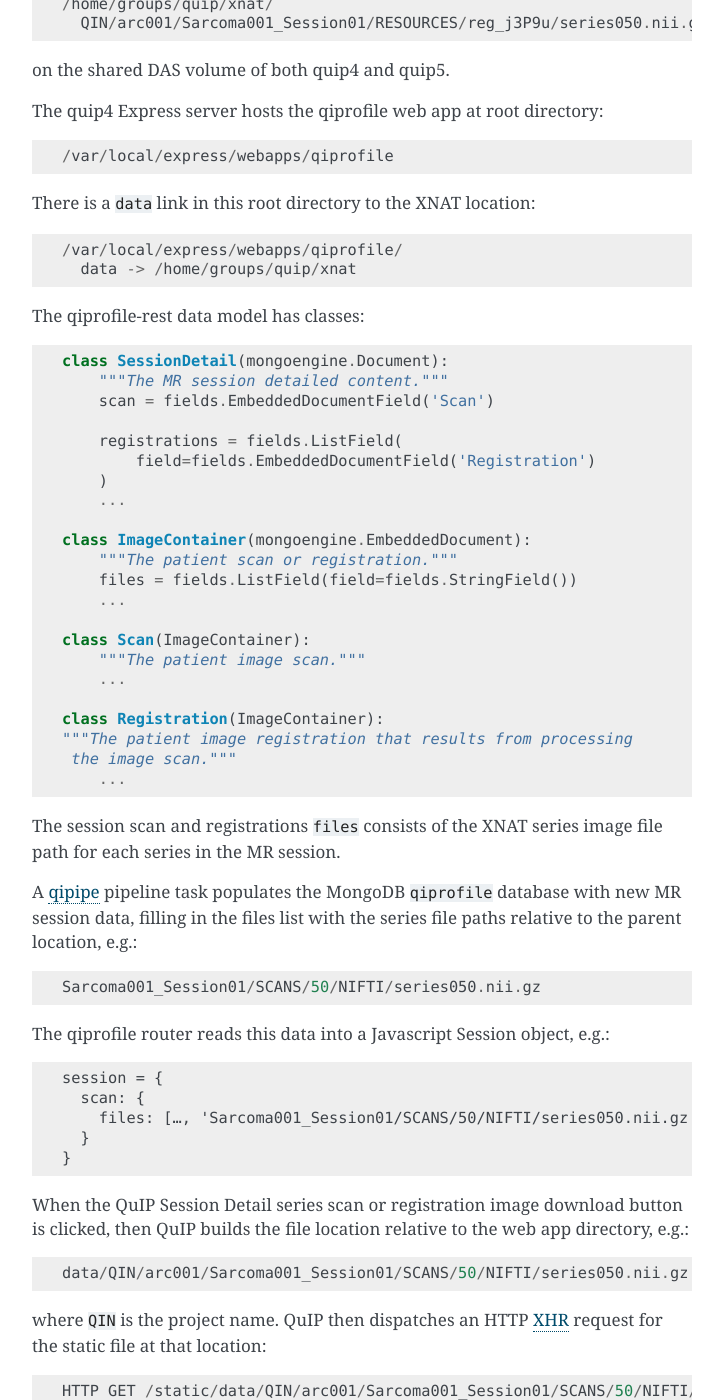
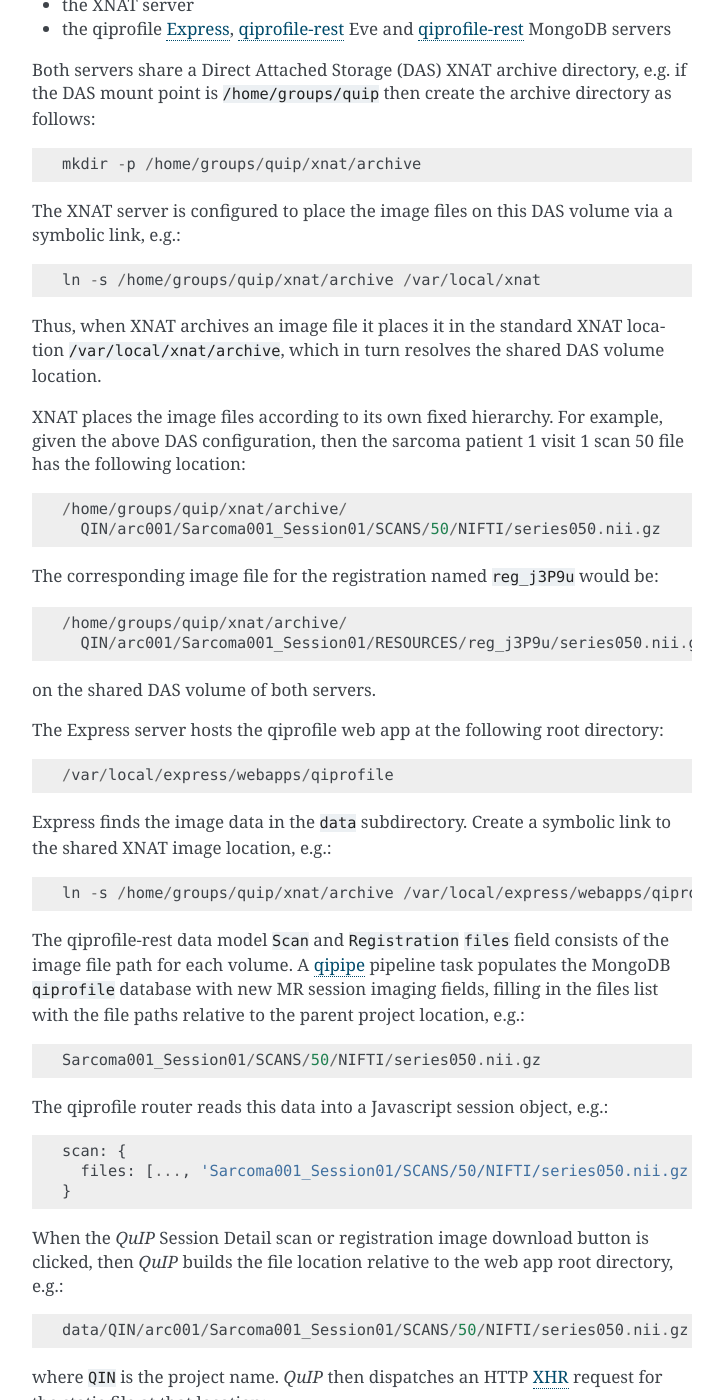
Before and after one commit to ohsu-qin/qiprofile, a Sphinx documentation site: the page built from doc/development.rst, in a window 1280 px wide and 1400 px high, scrolled down 8712 px. Shown: the whole window, without its empty margins (388-1111 px from the left). Built offline with Sphinx 7.4.7, drawn with Linux system fonts in a browser that asks for light colours; some of the changed text lies outside the part shown.

Commit message:
Update the dev doc.

```diff
--- a/doc/development.rst
+++ b/doc/development.rst
@@ -6,7 +6,8 @@
 Overview
 ********
 
-The ``qiprofile`` module implements the Imaging Profile UI web application.
+The ``qiprofile`` module implements the Imaging Profile UI web
+application.
 
 
 ************
@@ -32,24 +33,33 @@
 Setup
 *****
 
-1. Follow the `qiprofile installation instructions`_, omitting the ``--production``
-   option.
+1. Follow the `qiprofile installation instructions`_, omitting the
+   ``--production`` option.
 
 2. Install the Grunt_ CLI command globally::
 
        npm install -g grunt-cli
 
-3. Install the PhantomJS_ headless web server globally::
-
-       npm install -g phantomjs
-
-4. Run the following in a console from the ``qiprofile`` directory::
+3. Run the following in a console from the ``qiprofile`` directory::
 
        npm install
 
    This command installs the necessary packages [#xtk_fork]_.
 
-5. Run the following Grunt_ script::
+4. Add the following line to the bash initialization script
+   (``$HOME/.bashrc`` or ``$HOME/.bash_profile``)::
+
+       export PHANTOMJS_BIN=$HOME/workspace/qiprofile/node_modules/phantomjs/bin/phantomjs
+
+   This step works around the phantomjs bug described in
+   ``test/unit/README.rst``.
+
+5. Open a new console to refresh the environment.
+
+6. Read `test/unit/README.rst`` and `test/e2e/README.rst`` for additional
+   testing notes.
+
+7. Run the following Grunt_ script::
 
        grunt
 
@@ -212,6 +222,14 @@
 
 Coding Standards
 ----------------
+* All unit and end-to-end tests must run successfully before any
+  ``git push`` to the GitHub master branch.
+
+* Every new feature should be verified by a new test suite.
+
+* Every bug fix should be verified by a new test case that fails
+  before the bug fix and succeeds after the bug fix.
+
 * All application JavaScript is compiled from an ``app/javascripts``
   CoffeeScript file. If working from a JavaScript example, adapt it to an
   equivalent CoffeeScript, which has the added benefit of understanding
@@ -366,27 +384,37 @@
 * Version numbers follow the *major*\ .\ *minor*\ .\ *patch* scheme
   described in the `Fast and Loose Versioning`_ gist.
 
-* Add a new version as follows:
+* Prepare to publish changes as follows:
 
-  * Add a short version theme description to ``History.rst``.
+  - Check in all tested changes.
 
-  * Increment the ``package.json`` version attribute.
-
-  * Check in all tested changes.
-
-  * Rebase, test and merge the branch as described above.
+  - Rebase, test and merge the branch as described above.
     You should now be on the ``master`` branch.
 
-  * Set a git tag with a ``v`` prefix, e.g.::
+* Contributors submit changes by pushing the changes to a
+  GitHub fork and sending a pull request to the main
+  qiprofile GitHub repository.
+
+* Committers add a new version as follows:
+
+  - Add a short version theme description to ``History.rst``.
+
+  - Increment the ``package.json`` version attribute.
+
+  - Set a git tag with a ``v`` prefix, e.g.::
 
         git tag v2.1.2
 
-  * Update the server::
+  - Update the server::
 
         git push
         git push --tags
 
-  * Periodically delete unused local and remote branches. Exercise care
+  - Publish the new module to NPM (cf. the `NPM Publishing Guide`_)::
+
+        npm publish
+
+  - Periodically delete unused local and remote branches. Exercise care
     when deleting a stale remote branch. See the
     `Pro Git Book`_ `Deleting Remote Branches`_ section for details.
 
@@ -395,113 +423,90 @@
 Deployment
 **********
 
-The deployment targets are as follows:
+The deployment targets requires two servers:
 
-* ``quip5`` - the XNAT server
+* the XNAT server
 
-* ``quip4`` - the qiprofile Express_, qiprofile-rest_ Eve and qiprofile-rest_
+* the qiprofile Express_, qiprofile-rest_ Eve and qiprofile-rest_
   MongoDB servers
 
-Both ``quip5`` and ``quip4`` share a Direct Attached Storage (DAS) mounted
-at::
+Both servers share a Direct Attached Storage (DAS) XNAT archive
+directory, e.g. if the DAS mount point is ``/home/groups/quip``
+then create the archive directory as follows::
 
-   /home/groups/quip/xnat
+    mkdir -p /home/groups/quip/xnat/archive
 
-The quip5 XNAT server is configured to place the image files on this DAS
-volume via a symbolic link::
+The XNAT server is configured to place the image files on this DAS
+volume via a symbolic link, e.g.::
 
-    /var/local/xnat -> /home/groups/quip/xnat
+    ln -s /home/groups/quip/xnat/archive /var/local/xnat
 
 Thus, when XNAT archives an image file it places it in the standard XNAT
-location ``/var/local/xnat`` which in turn resolves the shared DAS volume
-location.
+location ``/var/local/xnat/archive``, which in turn resolves the shared
+DAS volume location.
 
 XNAT places the image files according to its own fixed hierarchy. For
-example, the sarcoma patient 1 visit 1 scan 50 file would be at::
+example, given the above DAS configuration, then the sarcoma patient 1
+visit 1 scan 50 file has the following location::
 
-    /home/groups/quip/xnat/
+    /home/groups/quip/xnat/archive/
       QIN/arc001/Sarcoma001_Session01/SCANS/50/NIFTI/series050.nii.gz
 
 The corresponding image file for the registration named ``reg_j3P9u``
 would be::
 
-    /home/groups/quip/xnat/
+    /home/groups/quip/xnat/archive/
       QIN/arc001/Sarcoma001_Session01/RESOURCES/reg_j3P9u/series050.nii.gz
 
-on the shared DAS volume of both quip4 and quip5.
+on the shared DAS volume of both servers.
 
-The quip4 Express server hosts the qiprofile web app at root directory::
+The Express server hosts the qiprofile web app at the following root
+directory::
 
     /var/local/express/webapps/qiprofile
 
-There is a ``data`` link in this root directory to the XNAT location::
+Express finds the image data in the ``data`` subdirectory. Create a
+symbolic link to the shared XNAT image location, e.g.::
 
-    /var/local/express/webapps/qiprofile/
-      data -> /home/groups/quip/xnat
+    ln -s /home/groups/quip/xnat/archive /var/local/express/webapps/qiprofile/data
 
-The qiprofile-rest data model has classes::
-
-    class SessionDetail(mongoengine.Document):
-        """The MR session detailed content."""
-        scan = fields.EmbeddedDocumentField('Scan')
-
-        registrations = fields.ListField(
-            field=fields.EmbeddedDocumentField('Registration')
-        )
-        ...
-
-    class ImageContainer(mongoengine.EmbeddedDocument):
-        """The patient scan or registration."""
-        files = fields.ListField(field=fields.StringField())
-        ...
-
-    class Scan(ImageContainer):
-        """The patient image scan."""
-        ...
-
-    class Registration(ImageContainer):
-    """The patient image registration that results from processing
-     the image scan."""
-        ...
-
-The session scan and registrations ``files`` consists of the XNAT series
-image file path for each series in the MR session.
-
-A qipipe_ pipeline task populates the MongoDB ``qiprofile`` database with
-new MR session data, filling in the files list with the series file paths
-relative to the parent location, e.g.::
+The qiprofile-rest data model ``Scan`` and ``Registration`` ``files``
+field consists of the image file path for each volume. A qipipe_ pipeline task
+populates the MongoDB ``qiprofile`` database with new MR session imaging fields,
+filling in the files list with the file paths relative to the parent project
+location, e.g.::
 
     Sarcoma001_Session01/SCANS/50/NIFTI/series050.nii.gz
 
-The qiprofile router reads this data into a Javascript Session object, e.g.::
+The qiprofile router reads this data into a Javascript session object,
+e.g.::
 
-    session = {
-      scan: {
-        files: […, 'Sarcoma001_Session01/SCANS/50/NIFTI/series050.nii.gz', ...]
-      }
+    scan: {
+      files: [..., 'Sarcoma001_Session01/SCANS/50/NIFTI/series050.nii.gz', ...]
     }
 
-When the QuIP Session Detail series scan or registration image download
-button is clicked, then QuIP builds the file location relative to the web
-app directory, e.g.::
+When the *QuIP* Session Detail scan or registration image download button
+is clicked, then *QuIP* builds the file location relative to the web app
+root directory, e.g.::
 
     data/QIN/arc001/Sarcoma001_Session01/SCANS/50/NIFTI/series050.nii.gz
 
-where ``QIN`` is the project name. QuIP then dispatches an HTTP XHR_ request
-for the static file at that location::
+where ``QIN`` is the project name. *QuIP* then dispatches an HTTP XHR_
+request for the static file at that location::
 
      HTTP GET /static/data/QIN/arc001/Sarcoma001_Session01/SCANS/50/NIFTI/series050.nii.gz
 
-The QuIP Express server recognizes the ``/static/`` prefix as a request for
+The *QuIP* Express server recognizes the ``/static/`` prefix as a request for
 a file relative to the web app root and returns the content of the server file,
 in this case the file at::
 
       /var/local/express/webapps/qiprofile/
         data/QIN/arc001/Sarcoma001_Session01/SCANS/50/NIFTI/series050.nii.gz
 
-When the file content is received by the QuIP client, the Session Detail image
-download button is hidden and the open button is shown. When the open button is
-clicked, then the Image Detail page is visited with the image file content.
+When the file content is received by the *QuIP* client, then the Session Detail
+image download button is hidden and the open button is shown. When the open
+button is clicked, then the Image Detail page is visited with the image file
+content.
 
 The ``qiprofile-rest`` ``test/helpers/seed.py`` script populates the
 ``ImageContainer`` ``files`` field described above for the 24 Breast and
@@ -511,7 +516,7 @@
 
       _public/data -> ../test/fixtures/data
 
-There is a single test image file fixture::
+The test image files conform to the XNAT file location convention, e.g.::
 
       test/fixtures/data/
         QIN_Test/arc001/Sarcoma001_Session01/SCANS/50/NIFTI/series050.nii.gz
@@ -555,7 +560,7 @@
 .. [#docCaveat]
    Unfortunately, there is not yet a known means of generating AngularJS
    Coffeescript API documentation. `Dgeni`_ ngdoc parsing does not have a
-   Coffeescript adapter. `CoffeeDoc`_ Codo does not parse AngularJS modules.
+   Coffeescript adapter. `CoffeeDoc`_ `Codo`_ does not parse AngularJS modules.
    The  `Comment passthrough workaround`_ is no help, since ngdoc does not
    detect classes or functions in the compiled Javascript. The best solution
    is the `Dgeni CoffeeScript documentation extractor`_ enhancement proposal.
@@ -619,6 +632,8 @@
 .. _Protractor: https://github.com/angular/protractor
 
 .. _qipipe: https://github.com/ohsu-qin/qipipe
+
+.. _qiprofile installation instructions: https://github.com/ohsu-qin/qiprofile/blob/master/doc/index.rst
 
 .. _qiprofile-rest: https://github.com/ohsu-qin/qiprofile-rest
 
```
Also changed, not shown: other parts of doc/development.rst (+8 -0 lines).
